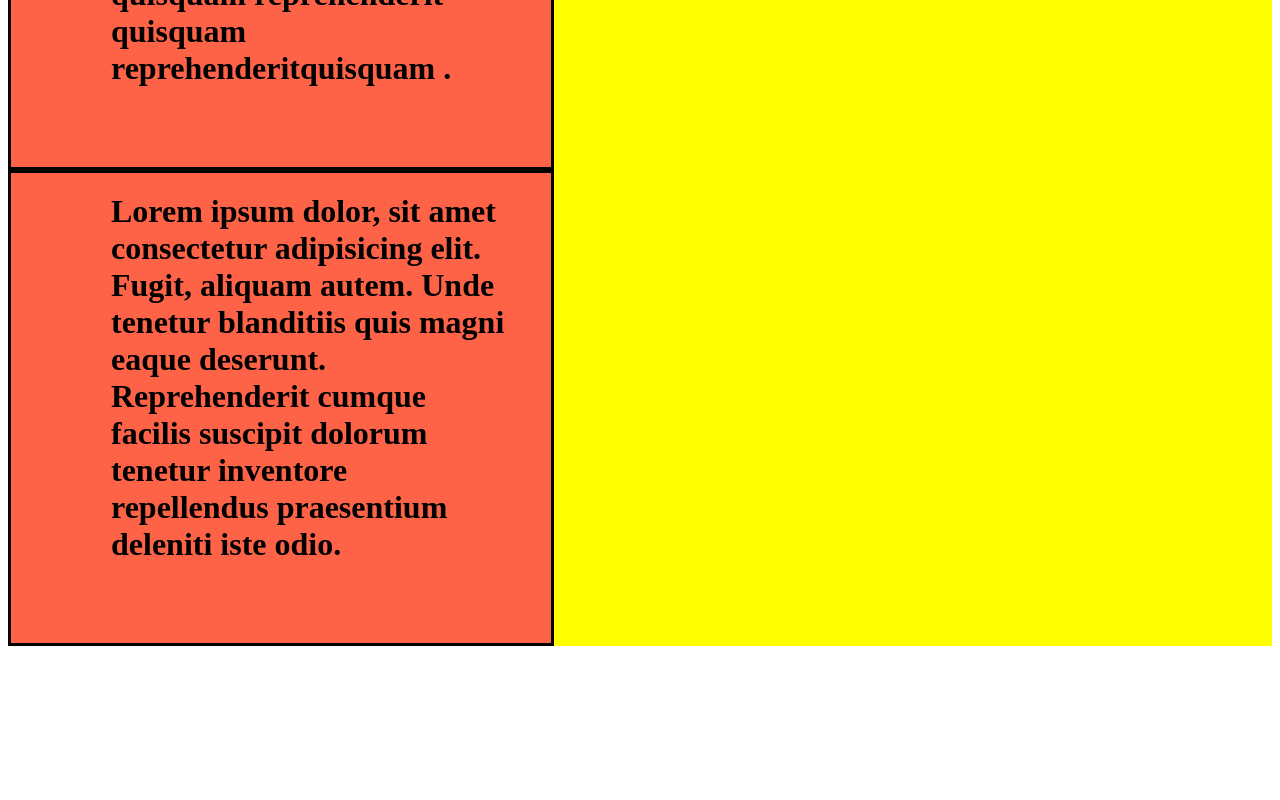
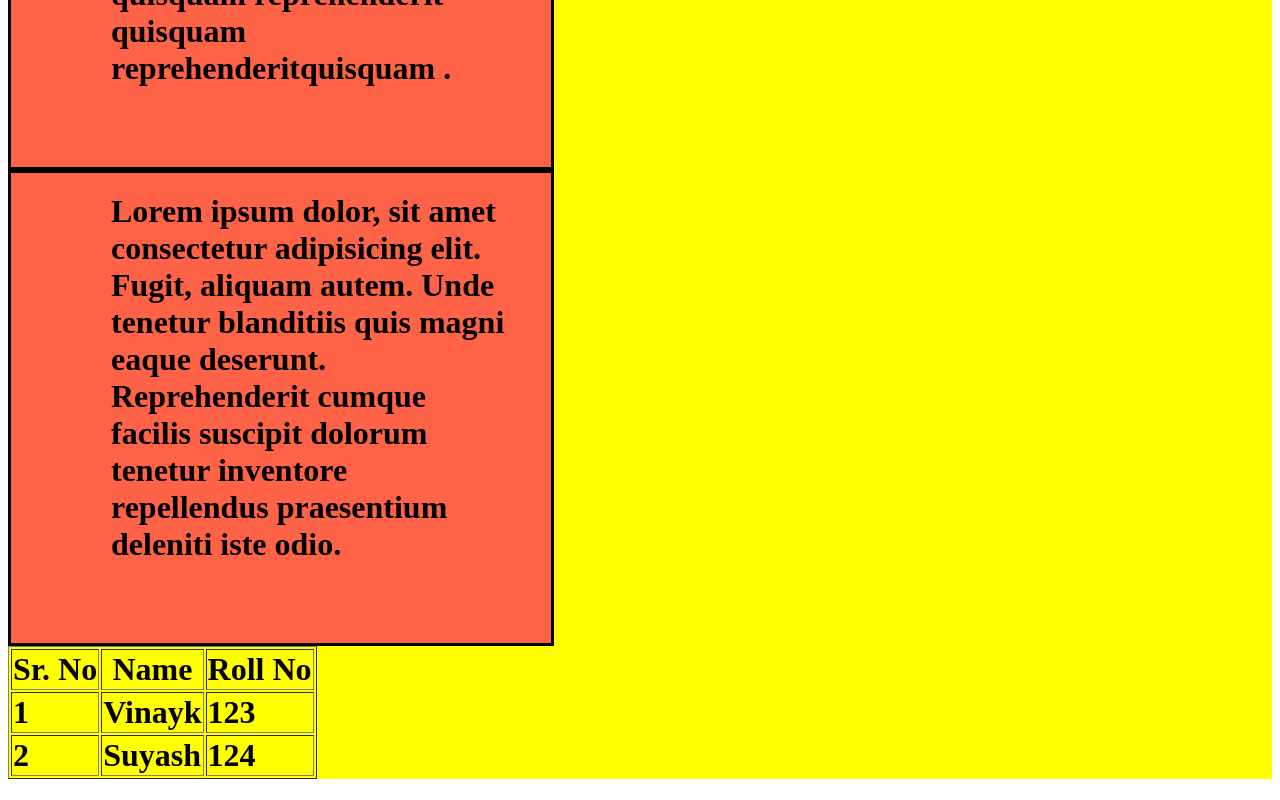
Before and after one commit to nn0923/my-repo, a plain HTML site: page index.html in a window 1280 px wide. Shown: the part 852-1652 px from the top of the page. Before the commit the page ends 1519 px from the top, so only its background shows below. Drawn offline with Linux system fonts and the light colour scheme.

Commit message:
new information

```diff
--- a/index.html
+++ b/index.html
@@ -52,5 +52,28 @@
       cumque facilis suscipit dolorum tenetur inventore repellendus praesentium
       deleniti iste odio.
     </div>
+    <table border="1">
+        <thead>
+          <tr>
+            <th>Sr. No</th>
+            <th>Name</th>
+            <th>Roll No</th>
+          </tr>
+        </thead>
+
+        <tbody>
+          <tr>
+            <td>1</td>
+            <td>Vinayk</td>
+            <td>123</td>
+          </tr>
+
+          <tr>
+            <td>2</td>
+            <td>Suyash</td>
+            <td>124</td>
+          </tr>
+        </tbody>
+      </table>
 </body>
 </html>
```
